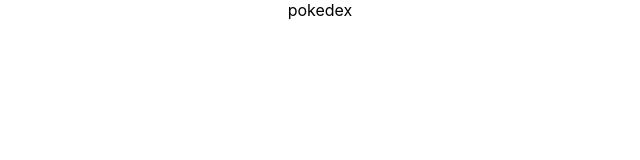
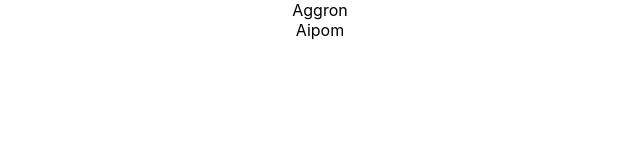
Before and after one commit to samchillcott/pokedex-2022, a React (Create React App) app: page / in a window 1280 px wide. Shown: the top 160 px of the page, without its empty margins (320-960 px from the left). Built offline with nearby package versions, Linux system fonts and the light colour scheme.

Commit message:
add default state and render list

```diff
--- a/src/App.js
+++ b/src/App.js
@@ -1,9 +1,12 @@
+import { useState } from 'react';
 import './App.css';
+import PokemonList from './PokemonList';
 
 function App() {
+  const [pokemon, setPokemon] = useState(['Aggron', 'Aipom'])
   return (
     <div className="App">
-      pokedex
+      <PokemonList pokemon={pokemon} />
     </div>
   );
 }
--- /dev/null
+++ b/src/PokemonList.js
@@ -0,0 +1,13 @@
+import React from 'react'
+
+const PokemonList = ({ pokemon }) => {
+    return (
+        <div>
+            { pokemon.map(p => (
+                <div>{ p }</div>
+            )) }
+        </div>
+    )
+}
+
+export default PokemonList
```
